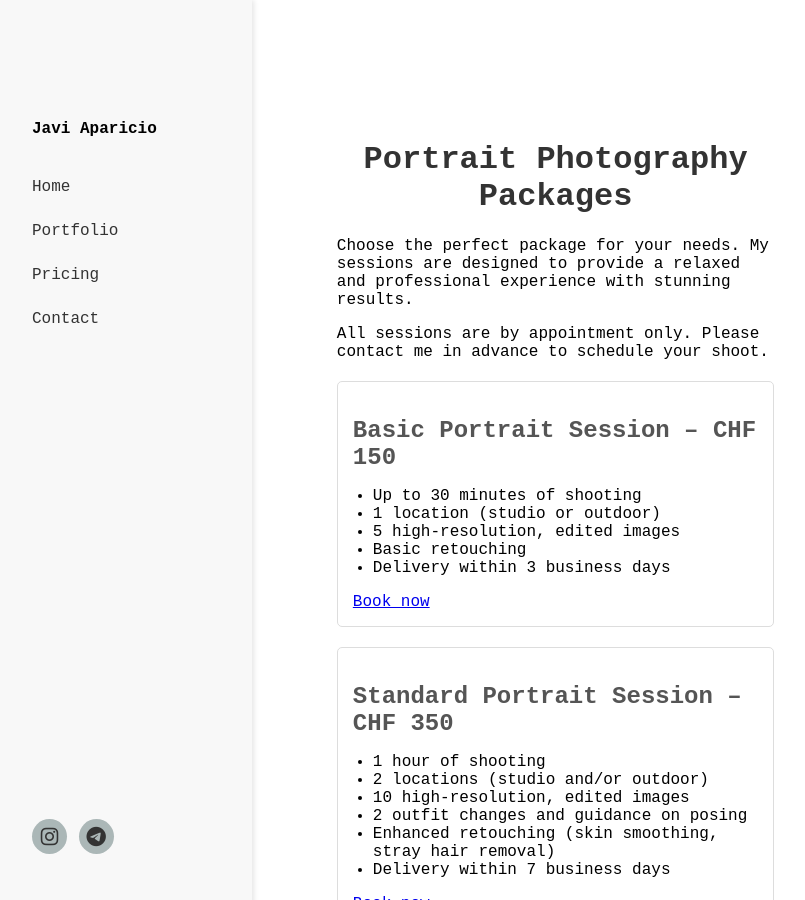
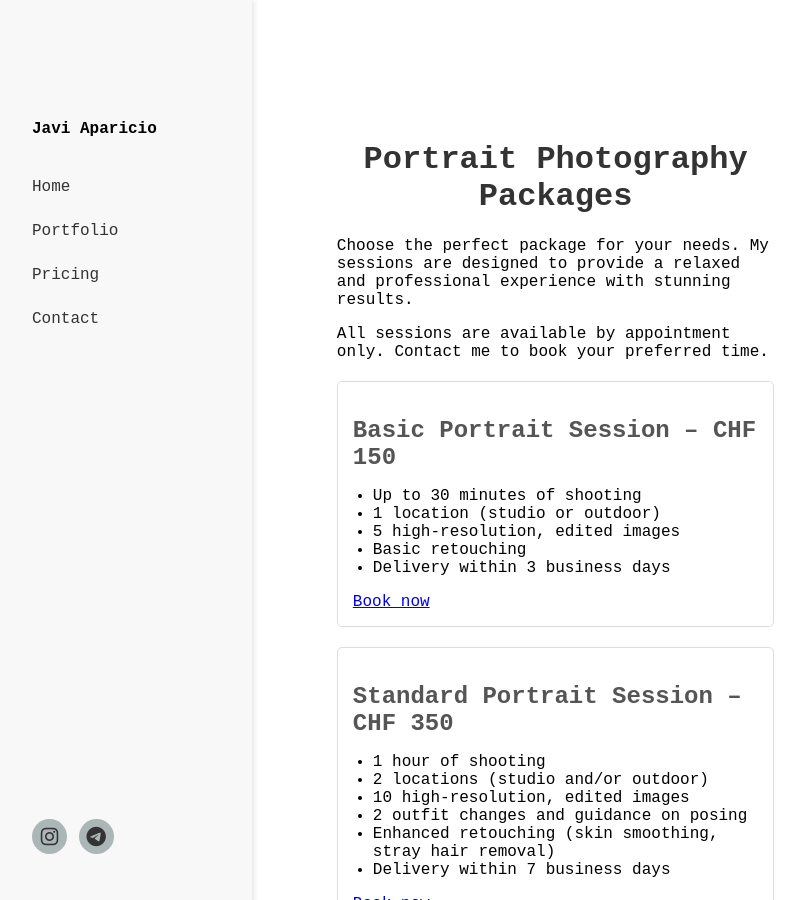
Before and after one commit to javiaparicio/javiaparicio.github.io, a Jekyll site: the page built from pricing.md, in a window 1280 px wide and 900 px high. Shown: the whole window, without its empty margins (48-853 px from the left). Built offline with Jekyll 4.4.1, drawn with Linux system fonts in a browser that asks for light colours.

```diff
--- a/pricing.md
+++ b/pricing.md
@@ -8,7 +8,7 @@
 <div class="pricing-content">
     <h1>Portrait Photography Packages</h1>
     <p>Choose the perfect package for your needs. My sessions are designed to provide a relaxed and professional experience with stunning results.</p>
-    <p>All sessions are by appointment only. Please contact me in advance to schedule your shoot.</p>
+    <p>All sessions are available by appointment only. Contact me to book your preferred time.</p>
 
     <div class="package">
         <h2>Basic Portrait Session – CHF 150</h2>
```
